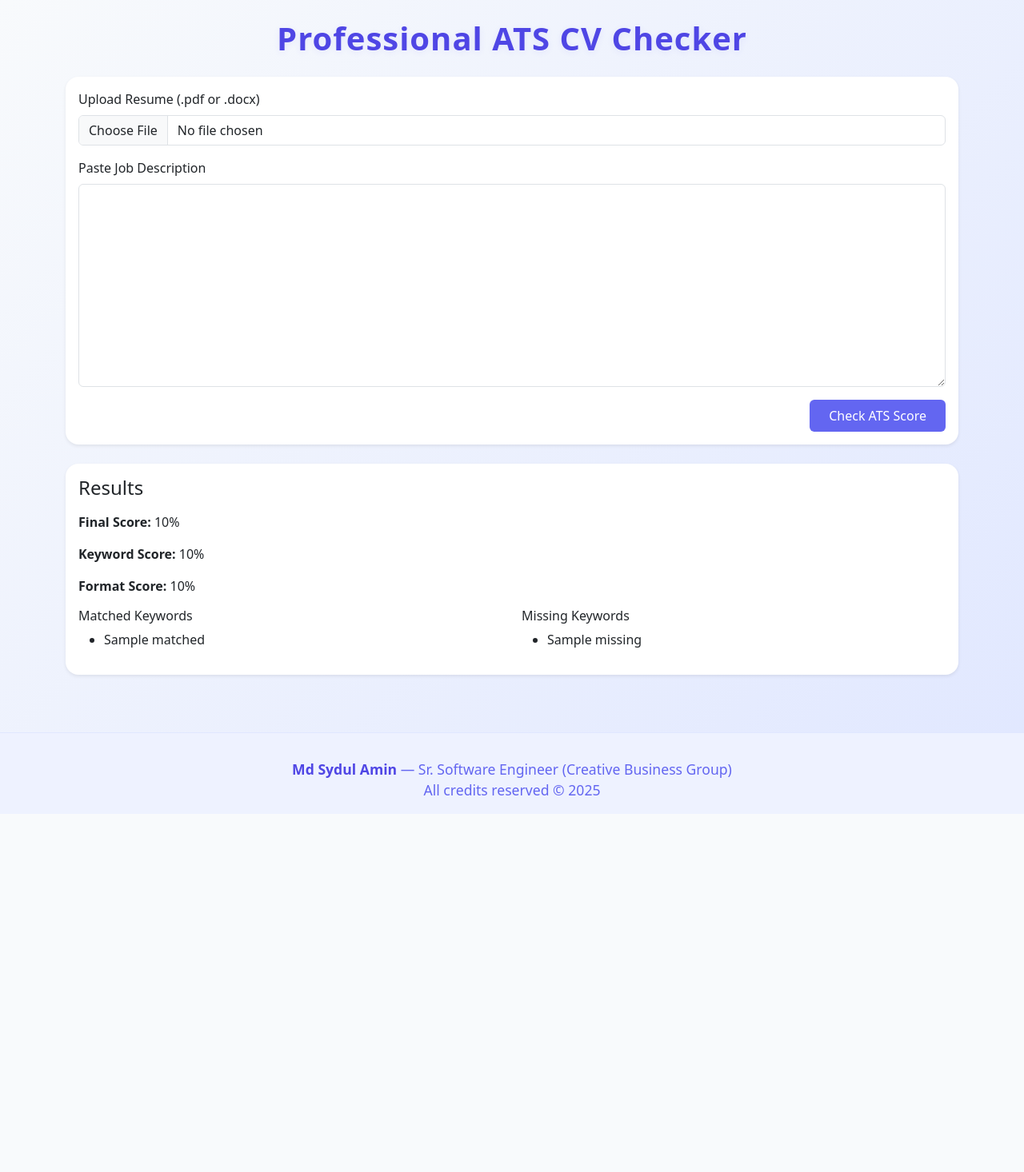
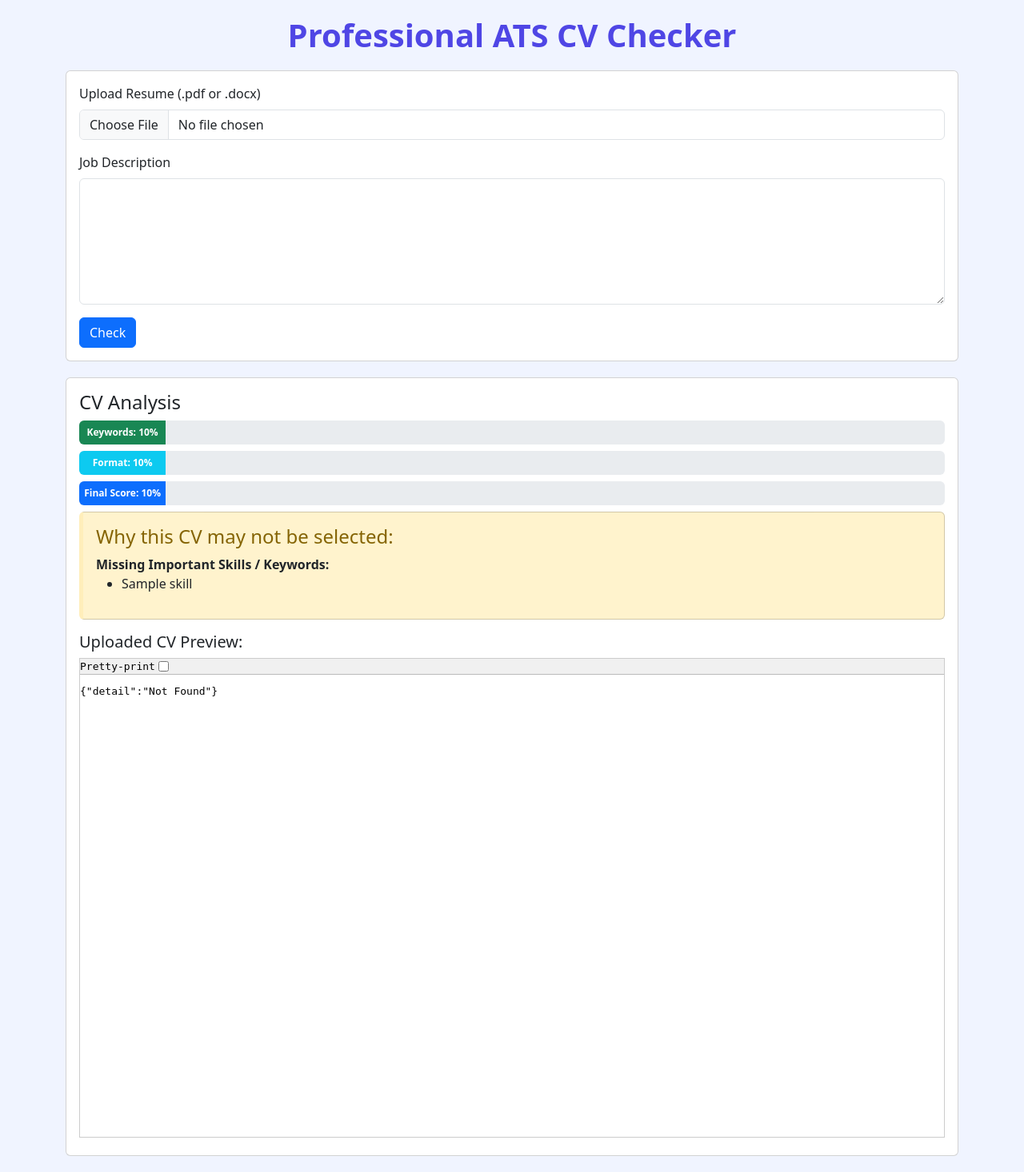
Before and after one commit to Sydulamin/CV-ATS-Checker, a FastAPI app: template templates/index.html in a window 1280 px wide. Shown: the whole page at 80% size. Before the commit the page ends 995 px from the top, so only its background shows below. Run offline with FastAPI, Linux system fonts and the light colour scheme; the template is opened without the code that fills it: most values are stand-ins (such as "Sample title", 1, 10 or a date in 2020); parts of the project's set-up code (start-up, migrations or seed data) failed here and were passed over.

Commit message:
Refactor code structure for improved readability and maintainability

```diff
--- a/main.py
+++ b/main.py
@@ -1,11 +1,13 @@
 import os
 import io
 import re
-from typing import Tuple
+import uuid
+from typing import Tuple, Optional
 from fastapi import FastAPI, Form, File, UploadFile, Request
-from fastapi.responses import HTMLResponse
+from fastapi.responses import HTMLResponse, RedirectResponse
 from fastapi.templating import Jinja2Templates
 from fastapi.middleware.cors import CORSMiddleware
+from fastapi.staticfiles import StaticFiles
 from docx import Document
 from pdfminer.high_level import extract_text
 from pdf2image import convert_from_bytes
@@ -14,28 +16,28 @@
 import nltk
 
 # -----------------------
-# NLTK Stopwords Fix for Render
+# NLTK Stopwords Fix
 # -----------------------
-# Ensure NLTK data is in project
-nltk.data.path.append(os.path.join(os.path.dirname(__file__), "nltk_data"))
+nltk_data_dir = os.path.join(os.path.dirname(__file__), "nltk_data")
+nltk.data.path.append(nltk_data_dir)
 from nltk.corpus import stopwords
 
-# If stopwords not present locally, fallback to download locally
 try:
-    stop_words = set(stopwords.words("english"))
+    STOP_WORDS = set(stopwords.words("english"))
 except LookupError:
-    nltk.download("stopwords", download_dir="./nltk_data")
-    stop_words = set(stopwords.words("english"))
+    nltk.download("stopwords", download_dir=nltk_data_dir)
+    STOP_WORDS = set(stopwords.words("english"))
 
 # -----------------------
-# spaCy model
+# spaCy
 # -----------------------
-nlp = spacy.load("en_core_web_md")
-
-# -----------------------
-# Allowed extensions
-# -----------------------
-ALLOWED_EXTS = [".pdf", ".docx"]
+try:
+    nlp = spacy.load("en_core_web_md")
+except Exception:
+    try:
+        nlp = spacy.load("en_core_web_sm")
+    except Exception:
+        nlp = spacy.blank("en")
 
 # -----------------------
 # FastAPI app
@@ -44,8 +46,24 @@
 app.add_middleware(
     CORSMiddleware, allow_origins=["*"], allow_credentials=True, allow_methods=["*"], allow_headers=["*"]
 )
+templates = Jinja2Templates(directory="templates")
 
-templates = Jinja2Templates(directory="templates")
+# -----------------------
+# ensure uploads dir exists and serve static uploads
+# -----------------------
+uploads_dir = os.path.join(os.path.dirname(__file__), "uploads")
+os.makedirs(uploads_dir, exist_ok=True)
+app.mount("/uploads", StaticFiles(directory=uploads_dir), name="uploads")
+
+# -----------------------
+# Allowed extensions
+# -----------------------
+ALLOWED_EXTS = [".pdf", ".docx"]
+
+# -----------------------
+# Temp result store
+# -----------------------
+RESULTS_CACHE = {}
 
 # -----------------------
 # Utilities
@@ -53,117 +71,129 @@
 def get_extension(filename: str) -> str:
     return "." + filename.rsplit(".", 1)[-1].lower() if "." in filename else ""
 
+def save_upload_file(upload_file: UploadFile) -> str:
+    """
+    Save uploaded file to ./uploads and return the relative url path (uploads/filename).
+    """
+    filename = os.path.basename(getattr(upload_file, "filename", "file"))
+    safe_name = re.sub(r"[^A-Za-z0-9._-]", "_", filename)
+    dest_name = f"{uuid.uuid4().hex}_{safe_name}"
+    dest_path = os.path.join(uploads_dir, dest_name)
+
+    # ensure we read from start
+    upload_file.file.seek(0)
+    with open(dest_path, "wb") as out_f:
+        out_f.write(upload_file.file.read())
+
+    # return a path that will be served at /uploads/<name>
+    return f"uploads/{dest_name}"
 
 def extract_text_from_upload(upload_file) -> Tuple[str, str]:
-    """Extract text from DOCX/PDF. Use OCR if PDF is scanned."""
-    try:
-        name = getattr(upload_file, "filename", "")
-        ext = get_extension(name)
-        if ext not in ALLOWED_EXTS:
-            raise ValueError("Only .pdf and .docx are supported")
+    """Extract text from DOCX/PDF, fallback to OCR."""
+    name = getattr(upload_file, "filename", "")
+    ext = get_extension(name)
+    if ext not in ALLOWED_EXTS:
+        raise ValueError("Only .pdf and .docx are supported")
 
-        upload_file.file.seek(0)
-        data = upload_file.file.read()
+    upload_file.file.seek(0)
+    data = upload_file.file.read()
 
-        if ext == ".docx":
-            try:
-                doc = Document(io.BytesIO(data))
-                text = "\n".join(p.text for p in doc.paragraphs)
+    if ext == ".docx":
+        try:
+            doc = Document(io.BytesIO(data))
+            text = "\n".join(p.text for p in doc.paragraphs)
+            return text, ext
+        except Exception:
+            return "", ext
+
+    if ext == ".pdf":
+        try:
+            text = extract_text(io.BytesIO(data))
+            if text.strip():
                 return text, ext
-            except Exception as e:
-                print(f"DOCX extraction error: {e}")
-                return "", ext
+        except Exception:
+            pass
+        # OCR fallback
+        try:
+            images = convert_from_bytes(data)
+            text = "\n".join([pytesseract.image_to_string(img) for img in images])
+            return text, ext
+        except Exception:
+            return "", ext
 
-        if ext == ".pdf":
-            try:
-                text = extract_text(io.BytesIO(data))
-                if text.strip():
-                    return text, ext
-            except Exception as e:
-                print(f"PDF extraction error: {e}")
-
-            # OCR fallback
-            try:
-                images = convert_from_bytes(data)
-                text = "\n".join([pytesseract.image_to_string(img) for img in images])
-                return text, ext
-            except Exception as e:
-                print(f"OCR error: {e}")
-                return "", ext
-
-        return "", ext
-    except Exception as e:
-        print(f"Unexpected extraction error: {e}")
-        return "", ""
-
+    return "", ext
 
 def clean_text(text: str) -> str:
     text = text.lower()
     text = re.sub(r"[^a-z0-9\s]", " ", text)
     return text
 
-
 def extract_keywords(text: str):
     text = clean_text(text)
     words = set(text.split())
-    return words - stop_words
-
-
-# -----------------------
-# Section weighting
-# -----------------------
-SECTION_WEIGHTS = {"experience": 2, "skills": 2, "education": 1, "projects": 1}
-
+    return words - STOP_WORDS
 
 def check_cv_format(text: str):
     warnings = []
-
     sections = ["experience", "education", "skills", "projects"]
     for s in sections:
         if s not in text.lower():
             warnings.append(f"Section '{s}' is missing")
-
     if not re.search(r"\b[\w.-]+@[\w.-]+\.\w{2,4}\b", text):
         warnings.append("No valid email found")
-
     if not re.search(r"\+?\d[\d\s-]{7,}\d", text):
         warnings.append("No valid phone number found")
-
     bullets = len(re.findall(r"[\u2022\-*]", text))
     if bullets < 3:
         warnings.append("Few bullet points; consider using bullets for clarity")
-
     return warnings
-
 
 def semantic_match(resume_keywords, jd_keywords):
     matched = set()
     missing = set(jd_keywords)
+
+    if not resume_keywords:
+        return matched, missing
+
     resume_doc = nlp(" ".join(resume_keywords))
+    # filter out empty tokens
+    resume_tokens = [t for t in resume_doc if (hasattr(t, "orth_") and t.orth_.strip())]
+
+    if not resume_tokens:
+        return matched, missing
+
     for word in jd_keywords:
         word_doc = nlp(word)
-        max_sim = max([word_doc.similarity(token) for token in resume_doc])
+        sims = []
+        for token in resume_tokens:
+            try:
+                sims.append(word_doc.similarity(token))
+            except Exception:
+                continue
+        max_sim = max(sims) if sims else 0
         if max_sim >= 0.75:
             matched.add(word)
             missing.discard(word)
     return matched, missing
 
-
 def compute_score(resume_text: str, job_description: str):
     resume_keywords = extract_keywords(resume_text)
     jd_keywords = extract_keywords(job_description)
-
     matched, missing = semantic_match(resume_keywords, jd_keywords)
 
-    # Keyword score
     keyword_score = int(len(matched) / len(jd_keywords) * 100) if jd_keywords else 0
-
-    # Formatting
     warnings = check_cv_format(resume_text)
     format_score = max(0, 100 - len(warnings) * 10)
+    final_score = int((keyword_score + format_score) / 2)
 
-    # Final score
-    final_score = int((keyword_score + format_score) / 2)
+    # Suggestion
+    suggestion = []
+    if warnings:
+        suggestion.append("Fix formatting issues")
+    if missing:
+        suggestion.append("Add missing important skills/keywords")
+    if final_score < 60:
+        suggestion.append("CV may not meet job requirements")
 
     return {
         "score": final_score,
@@ -172,25 +202,36 @@
         "matched": list(matched),
         "missing": list(missing),
         "warnings": warnings,
+        "suggestion": suggestion,
+        "cv_text": resume_text[:5000]  # limit to first 5000 chars
     }
-
 
 # -----------------------
 # Routes
 # -----------------------
 @app.get("/", response_class=HTMLResponse)
-async def index(request: Request):
-    return templates.TemplateResponse("index.html", {"request": request})
-
+async def index(request: Request, id: Optional[str] = None):
+    result = None
+    if id:
+        result = RESULTS_CACHE.pop(id, None)
+    return templates.TemplateResponse("index.html", {"request": request, "result": result})
 
 @app.post("/check", response_class=HTMLResponse)
-async def check_cv(
-    request: Request, resume: UploadFile = File(...), job_description: str = Form(...)
-):
+async def check_cv(request: Request, resume: UploadFile = File(...), job_description: str = Form(...)):
     try:
+        # Save the file
+        file_path = save_upload_file(resume)
+
+        # Extract text for analysis
         resume_text, ext = extract_text_from_upload(resume)
+
         result = compute_score(resume_text, job_description)
-        return templates.TemplateResponse("index.html", {"request": request, "result": result})
+
+        # Add CV file path for preview — points to mounted /uploads
+        result['cv_file_url'] = f"/{file_path}"
+
+        rid = uuid.uuid4().hex
+        RESULTS_CACHE[rid] = result
+        return RedirectResponse(url=f"/?id={rid}", status_code=303)
     except Exception as e:
-        print(f"Error in /check: {e}")
         return templates.TemplateResponse("index.html", {"request": request, "error": str(e)})
--- a/templates/index.html
+++ b/templates/index.html
@@ -6,119 +6,90 @@
   <meta name="viewport" content="width=device-width, initial-scale=1">
   <link href="https://cdn.jsdelivr.net/npm/bootstrap@5.3.3/dist/css/bootstrap.min.css" rel="stylesheet">
   <style>
-    body {
-      background: linear-gradient(135deg, #f8fafc 0%, #e0e7ff 100%);
-    }
-    .navbar {
-      background: #6366f1;
-    }
-    .navbar-brand, .nav-link {
-      color: #fff !important;
-      font-weight: 500;
-    }
-    .heading-animate {
-      animation: fadeInDown 1s ease;
-      font-size: 2.5rem;
-      font-weight: 700;
-      color: #4f46e5;
-      letter-spacing: 1px;
-      text-shadow: 0 2px 8px rgba(79,70,229,0.08);
-    }
-    @keyframes fadeInDown {
-      from { opacity: 0; transform: translateY(-30px);}
-      to { opacity: 1; transform: translateY(0);}
-    }
-    .card {
-      border-radius: 1rem;
-      border: none;
-    }
-    .btn-primary {
-      background: #6366f1;
-      border: none;
-      font-weight: 500;
-      transition: background 0.2s;
-    }
-    .btn-primary:hover {
-      background: #4f46e5;
-    }
-    .footer-credit {
-      background: #eef2ff;
-      border-top: 1px solid #e0e7ff;
-      padding: 2rem 0 1rem 0;
-      text-align: center;
-      color: #6366f1;
-      font-size: 1.1rem;
-      margin-top: 3rem;
-    }
-    .footer-credit strong {
-      color: #4f46e5;
+    body { background: #f0f4ff; }
+    .heading { color: #4f46e5; font-weight: bold; margin: 20px 0; text-align:center; }
+    .progress { height: 30px; }
+    .progress-bar { font-weight:bold; line-height:30px; }
+    .card { margin-bottom:20px; }
+    pre { background:#f8f9fa; padding:10px; border-radius:5px; overflow:auto; max-height:400px; }
+
+    .missing-keywords {
+      background: #fff9c4; /* light yellow */
+      border-left: 5px solid #fbc02d;
+      padding: 10px;
+      margin-bottom: 15px;
+      border-radius: 5px;
     }
   </style>
 </head>
 <body>
-
-<div class="container py-4">
-  <h1 class="heading-animate mb-4 text-center">Professional ATS CV Checker</h1>
+<div class="container">
+  <h1 class="heading">Professional ATS CV Checker</h1>
 
   {% if error %}
     <div class="alert alert-danger">{{ error }}</div>
   {% endif %}
 
-  <div class="card shadow-sm mb-4">
+  <div class="card">
     <div class="card-body">
-      <form action="/check" method="post" enctype="multipart/form-data" class="row g-3">
-        <div class="col-12">
+      <form action="/check" method="post" enctype="multipart/form-data">
+        <div class="mb-3">
           <label class="form-label">Upload Resume (.pdf or .docx)</label>
           <input type="file" name="resume" class="form-control" required>
         </div>
-        <div class="col-12">
-          <label class="form-label">Paste Job Description</label>
-          <textarea name="job_description" rows="10" class="form-control" required></textarea>
+        <div class="mb-3">
+          <label class="form-label">Job Description</label>
+          <textarea name="job_description" class="form-control" rows="6" required></textarea>
         </div>
-        <div class="col-12 text-end">
-          <button class="btn btn-primary px-4 py-2">Check ATS Score</button>
-        </div>
+        <button type="submit" class="btn btn-primary">Check</button>
       </form>
     </div>
   </div>
 
   {% if result %}
-  <div class="card shadow-sm">
+  <div class="card">
     <div class="card-body">
-      <h4 class="mb-3">Results</h4>
-      <p><strong>Final Score:</strong> {{ result["score"] }}%</p>
-      <p><strong>Keyword Score:</strong> {{ result["keyword_score"] }}%</p>
-      <p><strong>Format Score:</strong> {{ result["format_score"] }}%</p>
-      <div class="row">
-        <div class="col-md-6">
-          <h6>Matched Keywords</h6>
-          {% if result["matched"] %}
-            <ul>{% for k in result["matched"] %}<li>{{ k }}</li>{% endfor %}</ul>
-          {% else %}<p class="text-muted">No matches found.</p>{% endif %}
+      <h4>CV Analysis</h4>
+
+      <!-- Progress Bars -->
+      <div class="progress mb-2">
+        <div class="progress-bar bg-success" style="width: {{ result['keyword_score'] }}%;">Keywords: {{ result['keyword_score'] }}%</div>
+      </div>
+      <div class="progress mb-2">
+        <div class="progress-bar bg-info" style="width: {{ result['format_score'] }}%;">Format: {{ result['format_score'] }}%</div>
+      </div>
+      <div class="progress mb-2">
+        <div class="progress-bar bg-primary" style="width: {{ result['score'] }}%;">Final Score: {{ result['score'] }}%</div>
+      </div>
+
+      <!-- Missing Important Skills / Keywords -->
+      {% if result %}
+        <div class="card mb-3" style="background-color: #fff3cd; border-left: 5px solid #ffeeba;">
+          <div class="card-body">
+            <h4 class="card-title" style="color: #856404;">Why this CV may not be selected:</h4>
+
+            {% if result['missing_important'] %}
+            <strong>Missing Important Skills / Keywords:</strong>
+            <ul>
+              {% for skill in result['missing_important'] %}
+              <li>{{ skill }}</li>
+              {% endfor %}
+            </ul>
+            {% else %}
+            <p>No major skill gaps detected.</p>
+            {% endif %}
+          </div>
         </div>
-        <div class="col-md-6">
-          <h6>Missing Keywords</h6>
-          {% if result["missing"] %}
-            <ul>{% for k in result["missing"] %}<li>{{ k }}</li>{% endfor %}</ul>
-          {% else %}<p class="text-muted">No obvious gaps.</p>{% endif %}
-        </div>
-      </div>
-      {% if result["warnings"] %}
-        <hr>
-        <h6>Formatting Warnings</h6>
-        <ul>{% for w in result["warnings"] %}<li>{{ w }}</li>{% endfor %}</ul>
-      {% endif %}
+        {% endif %}
+      <!-- CV Preview -->
+      <h5>Uploaded CV Preview:</h5>
+      <iframe src="{{ result['cv_file_url'] }}" width="100%" height="600px" style="border:1px solid #ccc;"></iframe>
+
     </div>
   </div>
   {% endif %}
 </div>
 
-<footer class="footer-credit">
-  <div class="container">
-    <strong>Md Sydul Amin</strong> &mdash; Sr. Software Engineer (Creative Business Group)<br>
-    All credits reserved &copy; 2025
-  </div>
-</footer>
 <script src="https://cdn.jsdelivr.net/npm/bootstrap@5.3.3/dist/js/bootstrap.bundle.min.js"></script>
 </body>
 </html>
```
Also changed, not shown: nlp_utils.py (+195 -45 lines), 2 other files.
